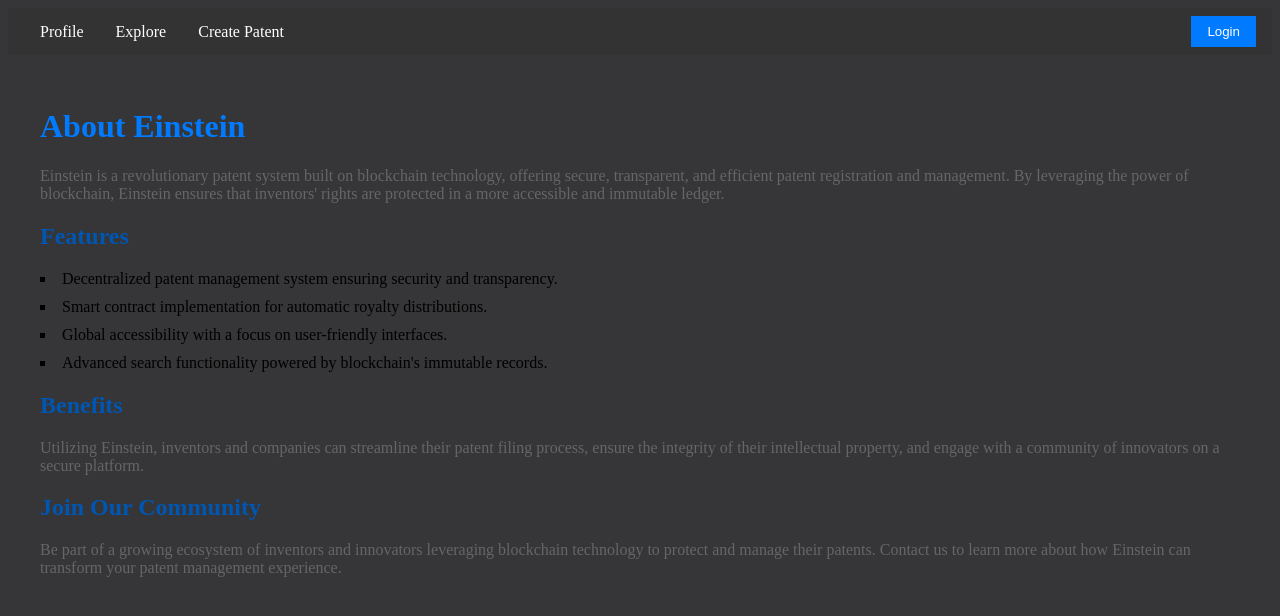
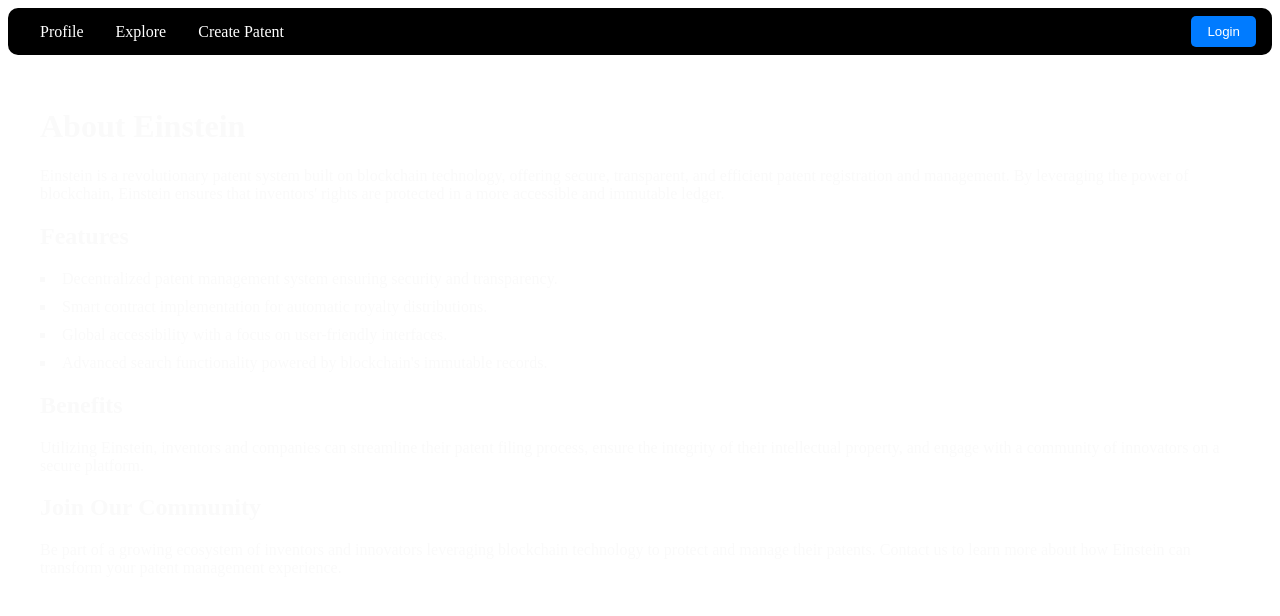
Before and after one commit to Sean-Neuman/patent-system, a Next.js app: page / in a window 1280 px wide. Shown: the top 616 px of the page. Built offline with nearby package versions, Linux system fonts and the light colour scheme.

Commit message:
updateing colors

```diff
--- a/components/StyledAboutPage.js
+++ b/components/StyledAboutPage.js
@@ -4,19 +4,19 @@
 export const AboutContainer = styled.div`
   padding: 2rem;
 
-  color: #333;
+
 `;
 
 export const Heading = styled.h1`
-  color: #007bff;
+
 `;
 
 export const SubHeading = styled.h2`
-  color: #0056b3;
+
 `;
 
 export const Paragraph = styled.p`
-  color: #666;
+
 `;
 
 export const FeatureList = styled.ul`
@@ -27,5 +27,5 @@
 
 export const FeatureItem = styled.li`
   margin: 10px 0;
-  color: #000;
+
 `;
--- a/components/StyledCreatePatent.js
+++ b/components/StyledCreatePatent.js
@@ -1,8 +1,9 @@
 import styled from "styled-components";
+import { theme } from "../styles/theme";
 
 export const FormContainer = styled.div`
   padding: 2rem;
-  background-color: #f8f9fa;
+  background-color: ${({ theme }) => theme.secondary};
   border-radius: 8px;
   max-width: 500px;
   margin: 20px auto;
--- a/components/StyledNavbar.js
+++ b/components/StyledNavbar.js
@@ -4,13 +4,15 @@
   display: flex;
   justify-content: space-between;
   align-items: center;
-  background-color: #333;
+  background-color: #000;
   padding: 0.5rem 1rem;
+  border-radius: 10px;
 `;
 
 export const NavbarLinks = styled.div`
   a {
     color: white;
+
     text-decoration: none;
     margin: 0 1rem;
 
@@ -25,6 +27,7 @@
   color: white;
   border: none;
   padding: 0.5rem 1rem;
+  border-radius: 5px;
   cursor: pointer;
 
   &:hover {
--- a/styles/GlobalStyles.js
+++ b/styles/GlobalStyles.js
@@ -3,11 +3,14 @@
 
 export const GlobalStyles = createGlobalStyle`
   body {
-    background-color: ${({ theme }) => theme.body};
+    background-color: ${({ theme }) => theme.background};
     color: ${({ theme }) => theme.text};
-    //transition: all 0.50s linear;
   }
-  div {
-
+  textarea {
+    resize: vertical;
+    background-color: ${({ theme }) => theme.background};
+  }
+  input {
+    background-color: ${({ theme }) => theme.background};
   }
 `;
--- a/styles/theme.js
+++ b/styles/theme.js
@@ -7,8 +7,9 @@
   };
 
   export const darkTheme = {
-    body: '#363537',
+    backround: '#172a21',
     text: '#FAFAFA',
-    toggleBorder: '#6B8096',
-    background: '#999',
+    headings: '#FAFAFA',
+    secondary: '#334f48',
+    accent: '#FFD700',
   };
```
